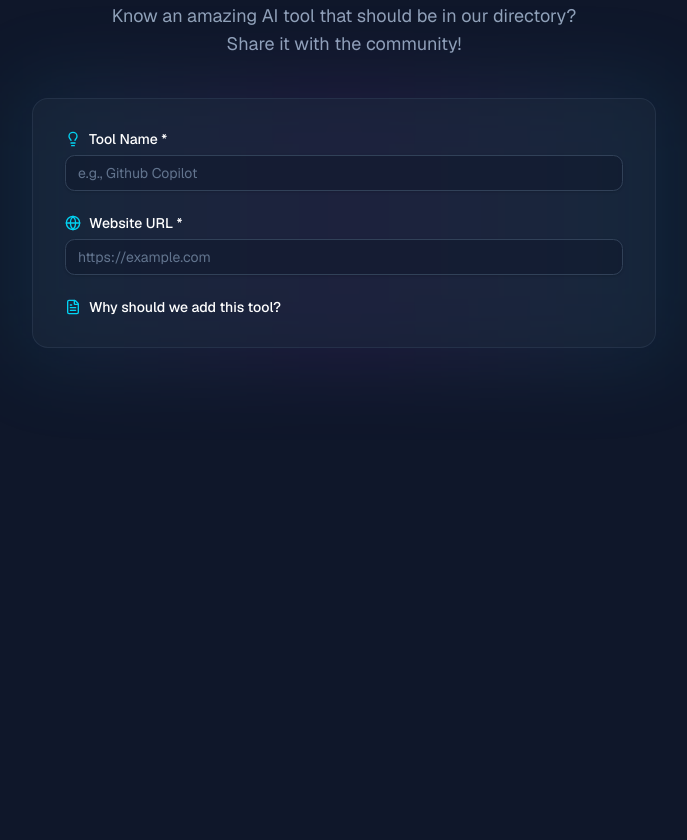
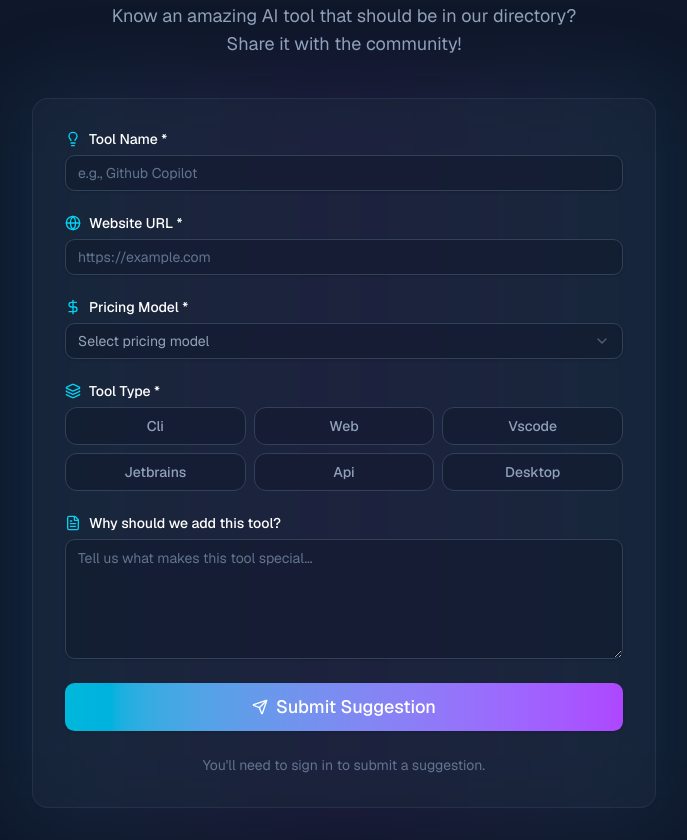
Before and after one commit to Kaualbuquerque/AI-Dev-Stack, a Next.js app in the folder frontend/: page /suggesttool in a window 1280 px wide. Shown: the part 280-1120 px from the top of the page, without its empty margins (296-983 px from the left). Before the commit the page ends 864 px from the top, so only its background shows below. Built offline with nearby package versions, Linux system fonts and the light colour scheme; no server answers.

Commit message:
feat: complete SuggestTool page UI
- Add pricingModel Select dropdown with Free, Freemium and Paid options
- Add toolType toggle buttons with single selection
- Add thumbnailUrl auto-fetch from website favicon via Google S2 API

```diff
--- a/frontend/app/(pages)/suggesttool/page.tsx
+++ b/frontend/app/(pages)/suggesttool/page.tsx
@@ -3,12 +3,16 @@
 import { Button } from "@/app/components/ui/Button";
 import { Input } from "@/app/components/ui/Input";
 import { Label } from "@/app/components/ui/Label";
+import { Select, SelectContent, SelectItem, SelectTrigger, SelectValue } from "@/app/components/ui/Select";
+import { Textarea } from "@/app/components/ui/Textarea";
+import { cn } from "@/app/lib/utils";
 import { userService } from "@/app/services/authservice";
 import { SuggestToolForm, toolsService } from "@/app/services/toolsService";
+import { PricingType, ToolType } from "@/app/types/filter";
 import { createPageUrl } from "@/app/utils";
 import { useMutation, useQuery } from "@tanstack/react-query";
 import { motion } from "framer-motion";
-import { ArrowLeft, FileText, Globe, Lightbulb, Sparkles } from "lucide-react";
+import { ArrowLeft, DollarSign, FileText, Globe, ImageIcon, Layers, Lightbulb, Send, Sparkles } from "lucide-react";
 import Link from "next/link";
 import { useRouter } from "next/navigation";
 import React, { useState } from "react";
@@ -22,8 +26,8 @@ export default function SuggestTool() {
         description: '',
         url: '',
         thumbnailUrl: '',
-        pricingModel: 'Free',
-        toolType: 'web',
+        pricingModel: '' as PricingType,
+        toolType: '' as ToolType,
     });
     const router = useRouter();
 
@@ -61,7 +65,11 @@ export default function SuggestTool() {
             return;
         }
 
-        await submitTool(formData);
+        const thumbnailUrl = formData.url
+            ? `https://www.google.com/s2/favicons?domain=${formData.url}&sz=128`
+            : '';
+
+        await submitTool({ ...formData, thumbnailUrl });
     };
 
     return (
@@ -134,12 +142,78 @@ export default function SuggestTool() {
                                     <Input
                                         id="url"
                                         type="url"
-                                        value={formData.name}
+                                        value={formData.url}
                                         onChange={(e) => setFormData({ ...formData, url: e.target.value })}
                                         placeholder="https://example.com"
                                         className="bg-slate-900/50 border-slate-700 text-white placeholder:text-slate-500 focus:border-cyan-500"
                                         required
                                     />
+                                </div>
+
+                                {/* Thumbnail URL */}
+                                {formData.url && (
+                                    <div className="space-y-2">
+                                        <Label className="text-white flex items-center gap-2">
+                                            <ImageIcon className="w-4 h-4 text-cyan-400" />
+                                            Thumbnail Previw
+                                        </Label>
+                                        <div className="flex items-center gap-4 p-4 bg-slate-900/50 border border-slate-700 rounded-lg">
+                                            <img
+                                                src={`https://www.google.com/s2/favicons?domain=${formData.url}&sz=128`}
+                                                alt="Tool thumbnail"
+                                                className="w-16 h-16 rounded-lg object-contain bg-slate-800 p-2"
+                                            />
+                                        </div>
+                                    </div>
+                                )}
+
+                                {/* Pricing Model */}
+                                <div className="space-y-2">
+                                    <Label htmlFor="pricingModel" className="text-white flex items-center gap-2">
+                                        <DollarSign className="w-4 h-4 text-cyan-400" />
+                                        Pricing Model *
+                                    </Label>
+                                    <Select
+                                        value={formData.pricingModel}
+                                        onValueChange={(value) => setFormData({ ...formData, pricingModel: value as PricingType })}
+                                    >
+                                        <SelectTrigger className="bg-slate-900/50 border-slate-700 text-white">
+                                            <SelectValue placeholder="Select pricing model" />
+                                        </SelectTrigger>
+                                        <SelectContent className="bg-slate-800 border-slate-700">
+                                            <SelectItem value="Free" className="text-white hover:bg-slate-700">Free</SelectItem>
+                                            <SelectItem value="Freemium" className="text-white hover:bg-slate-700">Freemium</SelectItem>
+                                            <SelectItem value="Paid" className="text-white hover:bg-slate-700">Paid</SelectItem>
+                                        </SelectContent>
+                                    </Select>
+                                </div>
+
+                                {/* Tool Type*/}
+                                <div className="space-y-2">
+                                    <Label className="text-white flex items-center gap-2">
+                                        <Layers className="w-4 h-4 text-cyan-400" />
+                                        Tool Type *
+                                    </Label>
+                                    <div className="grid grid-cols-2 sm:grid-cols-3 gap-2">
+                                        {(["cli", "web", "vscode", "jetbrains", "api", "desktop"] as ToolType[]).map((type) => (
+                                            <button
+                                                key={type}
+                                                type="button"
+                                                onClick={() => {
+                                                    const current = formData.toolType;
+                                                    setFormData({ ...formData, toolType: current === type ? '' as ToolType : type });
+                                                }}
+                                                className={cn(
+                                                    "px-3 py-2 rounded-lg border text-sm font-medium transition-all capitalize",
+                                                    formData.toolType === type
+                                                        ? "border-cyan-500 bg-cyan-500/20 text-cyan-400"
+                                                        : "border-slate-700 bg-slate-900/50 text-slate-400 hover:border-slate-500"
+                                                )}
+                                            >
+                                                {type}
+                                            </button>
+                                        ))}
+                                    </div>
                                 </div>
 
                                 {/* Description */}
@@ -148,7 +222,42 @@ export default function SuggestTool() {
                                         <FileText className="w-4 h-4 text-cyan-400" />
                                         Why should we add this tool?
                                     </Label>
+                                    <Textarea
+                                        id="description"
+                                        value={formData.description}
+                                        onChange={(e) => setFormData({ ...formData, description: e.target.value })}
+                                        placeholder="Tell us what makes this tool special..."
+                                        className="bg-slate-900/50 border-slate-700 text-white placeholder:text-slate-500 focus:border-cyan-500 min-h-30"
+                                    />
                                 </div>
+
+                                {/* Submit Button */}
+                                <Button
+                                    type="submit"
+                                    disabled={isSubmitting}
+                                    className="w-full bg-linear-to-r from-cyan-500 to-purple-500 hover:from-cyan-400 hover:to-purple-400 text-white py-6 text-lg"
+                                >
+                                    {isSubmitting ? (
+                                        <motion.div
+                                            animate={{ rotate: 360 }}
+                                            transition={{ duration: 1, repeat: Infinity, ease: 'linear' }}
+                                        >
+                                            <Sparkles className="w-5 h-5 mr-2" />
+                                        </motion.div>
+                                    ) : (
+                                        <>
+                                            <Send className="w-5 h-5 mr2" />
+                                            Submit Suggestion
+                                        </>
+                                    )}
+                                </Button>
+
+                                {!user && (
+                                    <p className="text-center text-sm text-slate-500">
+                                        You'll need to sign in to submit a suggestion.
+                                    </p>
+                                )}
+
                             </div>
                         </form>
                     </div>
--- /dev/null
+++ b/frontend/app/components/ui/Textarea.tsx
@@ -0,0 +1,20 @@
+import { cn } from "@/app/lib/utils"
+import * as React from "react"
+
+type textareaProps = React.TextareaHTMLAttributes<HTMLTextAreaElement>
+
+const Textarea = React.forwardRef<HTMLTextAreaElement, textareaProps>(({ className, ...props }, ref) => {
+    return (
+        (<textarea
+            className={cn(
+                "flex min-h-15 w-full rounded-md border border-input bg-transparent px-3 py-2 text-base shadow-sm placeholder:text-muted-foreground focus-visible:outline-none focus-visible:ring-1 focus-visible:ring-ring disabled:cursor-not-allowed disabled:opacity-50 md:text-sm",
+                className
+            )}
+            ref={ref}
+            {...props}
+        />)
+    )
+})
+Textarea.displayName = "Textarea"
+
+export {Textarea}
--- a/frontend/app/constants/filters.ts
+++ b/frontend/app/constants/filters.ts
@@ -7,9 +7,9 @@ export const FILTER_GROUPS: FilterGroup[] = [
         label: 'Pricing',
         icon: DollarSign,
         options: [
-            { value: 'free', label: 'Free', color: 'text-emerald-400' },
-            { value: 'freemium', label: 'Freemium', color: 'text-amber-400' },
-            { value: 'paid', label: 'Paid', color: 'text-purple-400' },
+            { value: 'Free', label: 'Free', color: 'text-emerald-400' },
+            { value: 'Freemium', label: 'Freemium', color: 'text-amber-400' },
+            { value: 'Paid', label: 'Paid', color: 'text-purple-400' },
         ],
     },
     {
```
